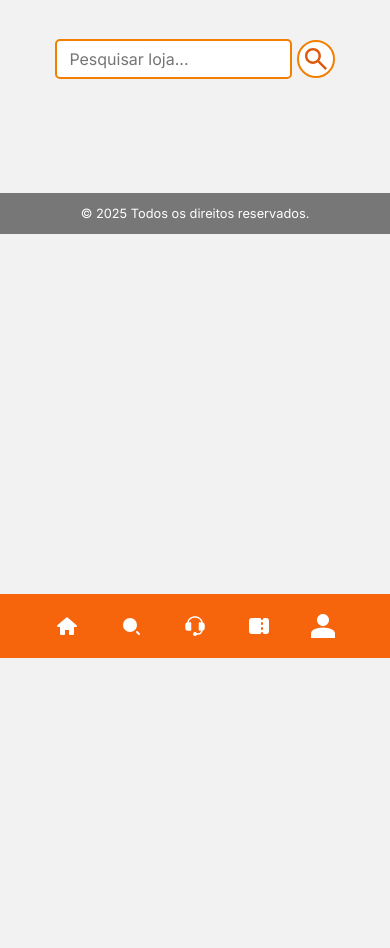
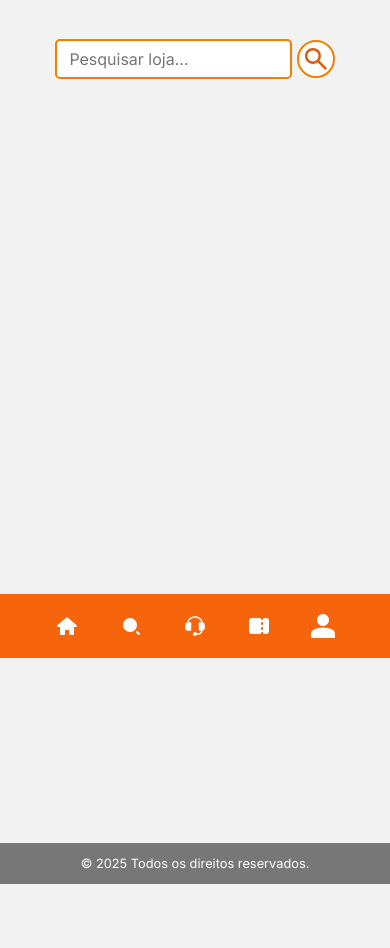
Before and after one commit to cadulucas1/CRUDCAT, a PHP site: template app/views/cliente/search.php in a window 390 px wide. Shown: the part 186-1134 px from the top of the page. Before the commit the page ends 844 px from the top, so only its background shows below. Run offline with PHP 8.4, Linux system fonts and the light colour scheme; the template is opened without the code that fills it, so the values that code supplies are empty.

Commit message:
fix(search): ajustes css para garantir a responsividade

```diff
--- a/public/css/cliente/search.css
+++ b/public/css/cliente/search.css
@@ -2,8 +2,9 @@
   display: flex;
   flex-direction: column;
   align-items: center;
-  justify-content: center;
   padding: 20px;
+  justify-content: flex-start;
+  min-height: 100vh;
 }
 
 .search-container {
```
